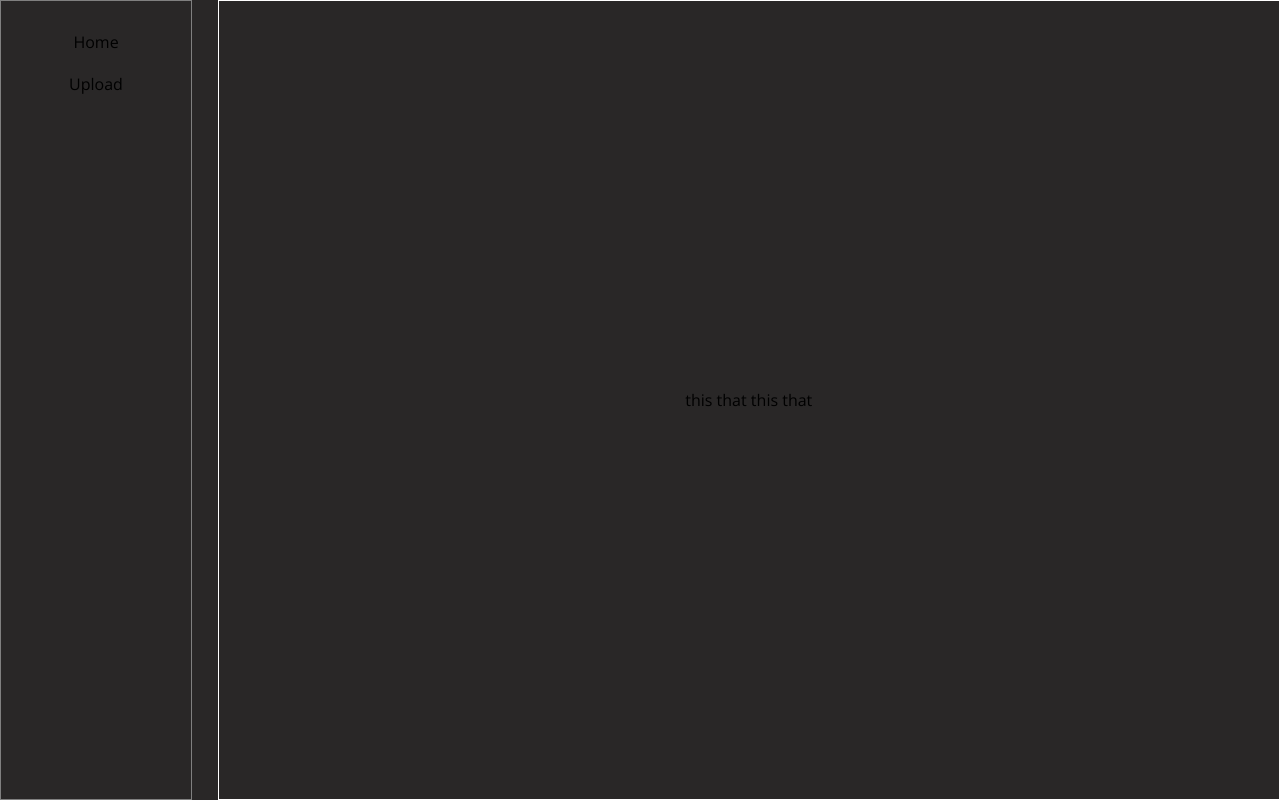
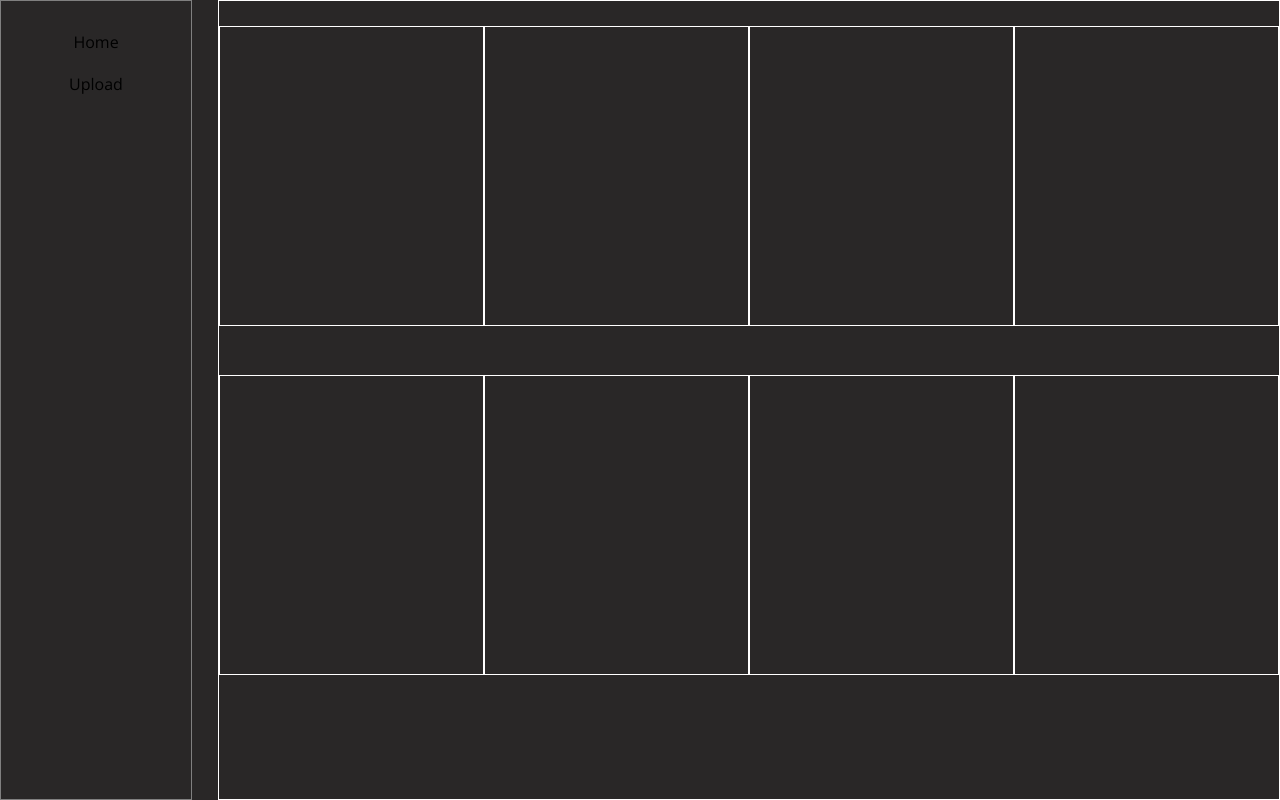
Before and after one commit to HasanRahic/Video-Player-YoutubeAPI, a React (Create React App) app: page / in a window 1280 px wide. Built offline with nearby package versions, Linux system fonts and the light colour scheme.

Commit message:
adding files

```diff
--- a/src/App.css
+++ b/src/App.css
@@ -26,12 +26,17 @@
     margin-top: 30px;
 }
 .home{
-    display: flex;
-    flex-direction: column;
-    justify-content: center;
+    display: grid;
+    grid-template-columns: auto auto auto auto;
+    grid-template-rows: auto auto auto auto;
     align-items: center;
     width: 83%;
     margin-left: 2%;
     height: 100vh;
     border: 0.5px solid white;
 }
+.video{
+    border: 1px solid white;
+    gap: 5px;
+    height: 300px;
+}
--- a/src/App.js
+++ b/src/App.js
@@ -9,7 +9,14 @@ function App() {
           <div className="upload">Upload</div>
         </div>
         <div className="home">
-          <p>this that this that</p>
+          <div className="video"></div>
+          <div className="video"></div>
+          <div className="video"></div>
+          <div className="video"></div>
+          <div className="video"></div>
+          <div className="video"></div>
+          <div className="video"></div>
+          <div className="video"></div>
         </div>
       </div>
     </form>
```
